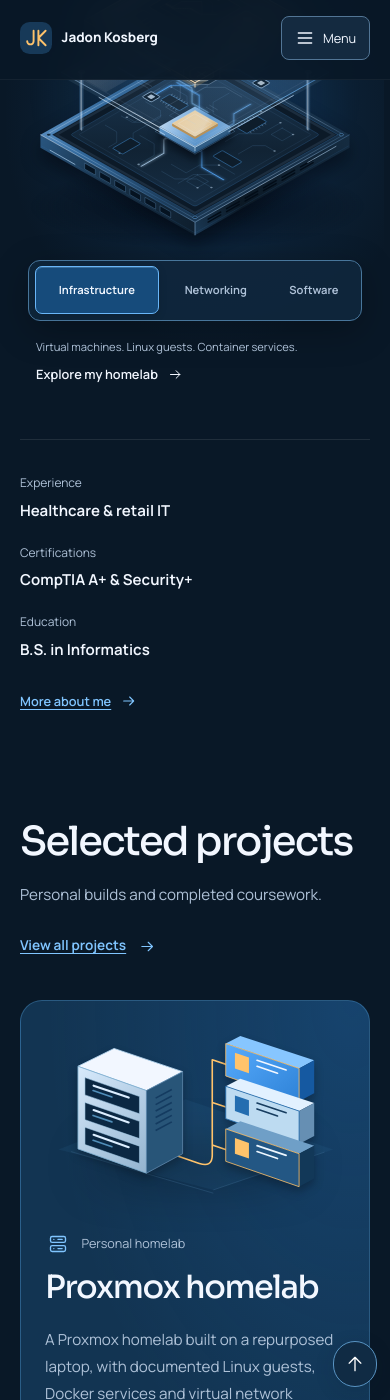
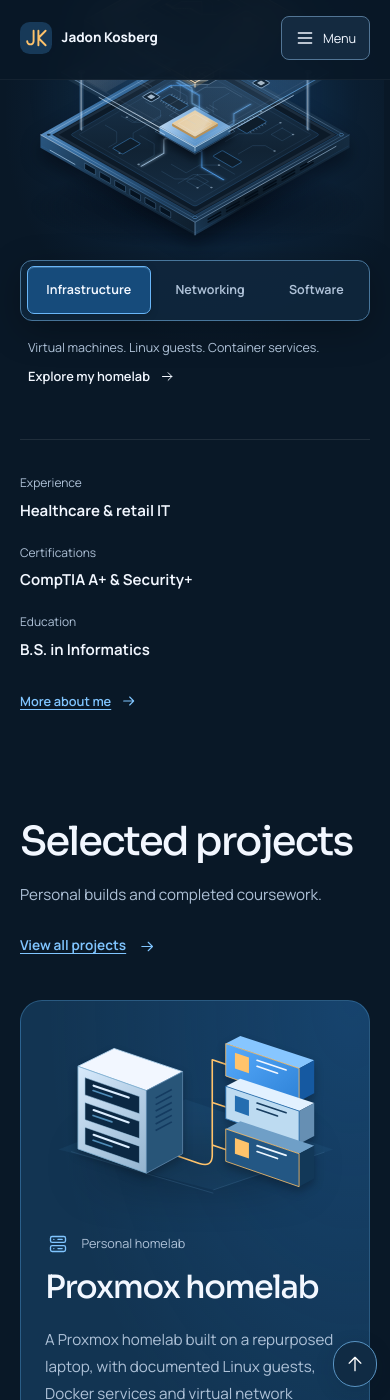
Before and after one commit to jkosber/jkosber.github.io, an MkDocs documentation site: the page built from docs/index.md, in a window 390 px wide and 1400 px high, scrolled down 649 px. Built offline with MkDocs 1.6.1 and Material for MkDocs 9.7.7, drawn with Linux system fonts in a browser that asks for light colours.

Commit message:
Improve mobile scene readability and timeline spacing

```diff
--- a/docs/stylesheets/portfolio.css
+++ b/docs/stylesheets/portfolio.css
@@ -151,6 +151,7 @@
 .home-experience > .section-heading { display: block; position: sticky; top: calc(var(--header-height, 0px) + 3rem); }
 .home-experience .section-heading > a { margin-top: 1.5rem; }
 .home-experience .experience-entry { grid-template-columns: minmax(0, 1fr); gap: 1.25rem; padding: 0 0 3.5rem 2.5rem; border: 0; border-left: 1px solid #3975a8; }
+.home-experience .experience-entry:last-child { padding-bottom: 1rem; }
 .home-experience .experience-entry::before { content: ''; position: absolute; top: .35rem; left: -.3rem; width: .55rem; height: .55rem; border-radius: 50%; background: #ffc36b; box-shadow: 0 0 0 5px #493623, 0 0 20px #ed9b3755; }
 .home-experience .experience-entry:first-child { padding-top: 0; border-top: 0; }
 .home-experience .experience-copy { padding-left: 0; }
@@ -353,9 +354,11 @@
   .intro-body > p:last-child { gap: .6rem; }
   .button { padding: .65rem 1.2rem; font-size: .84rem; }
   .scene-art > svg { max-height: none; }
-  .scene-controls button { font-size: .7rem; }
+  .scene-caption { padding: 0; }
+  .scene-controls { display: flex; flex-wrap: wrap; }
+  .scene-controls button { flex: 1 1 auto; font-size: .78rem; }
   .scene-detail { min-height: 90px; }
-  .scene-detail p { font-size: .7rem; }
+  .scene-detail p { font-size: .78rem; }
   .intro-background dl > div { flex-basis: 100%; }
   .intro-background dd { font-size: .94rem; }
   .intro-background { padding-bottom: 0; }
```
